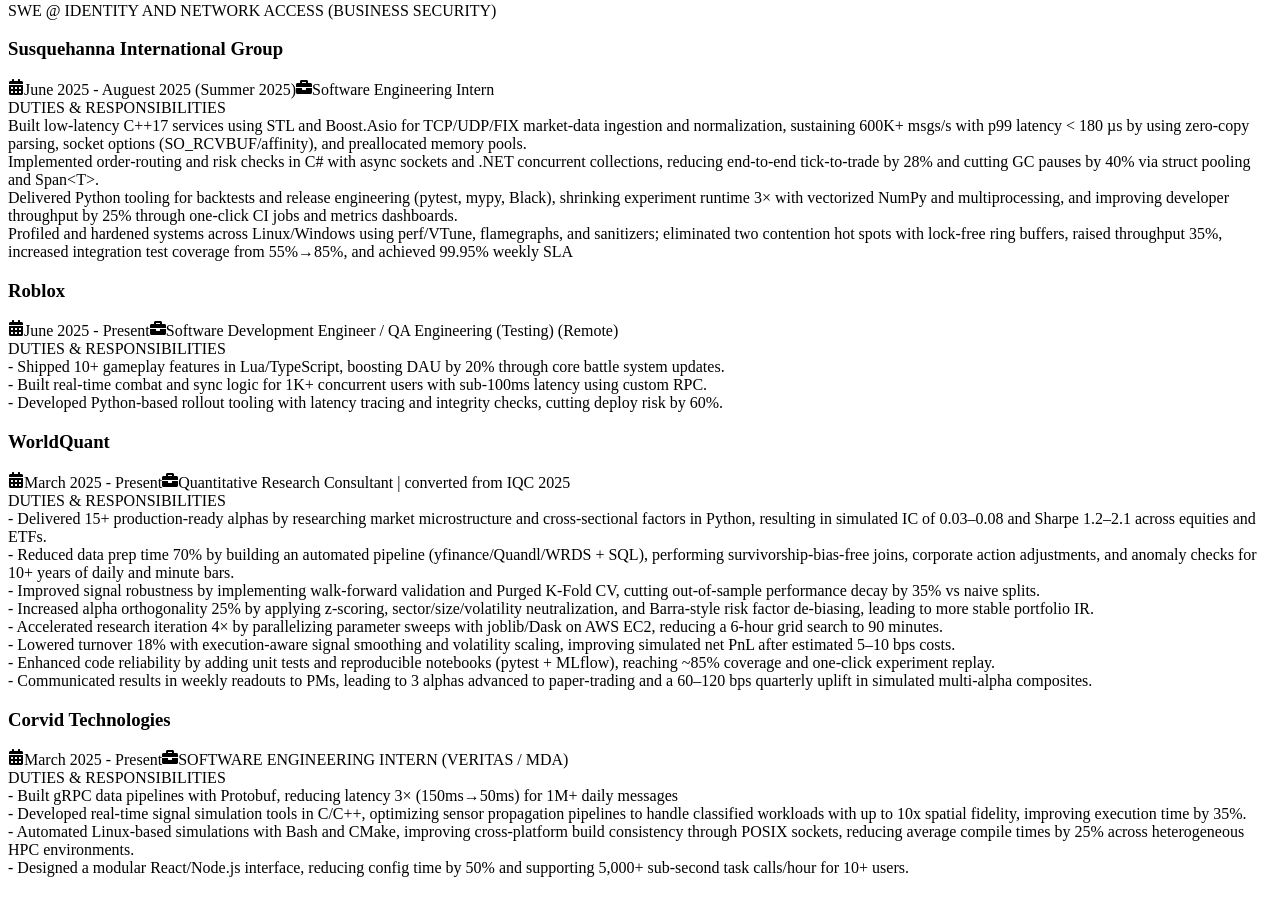
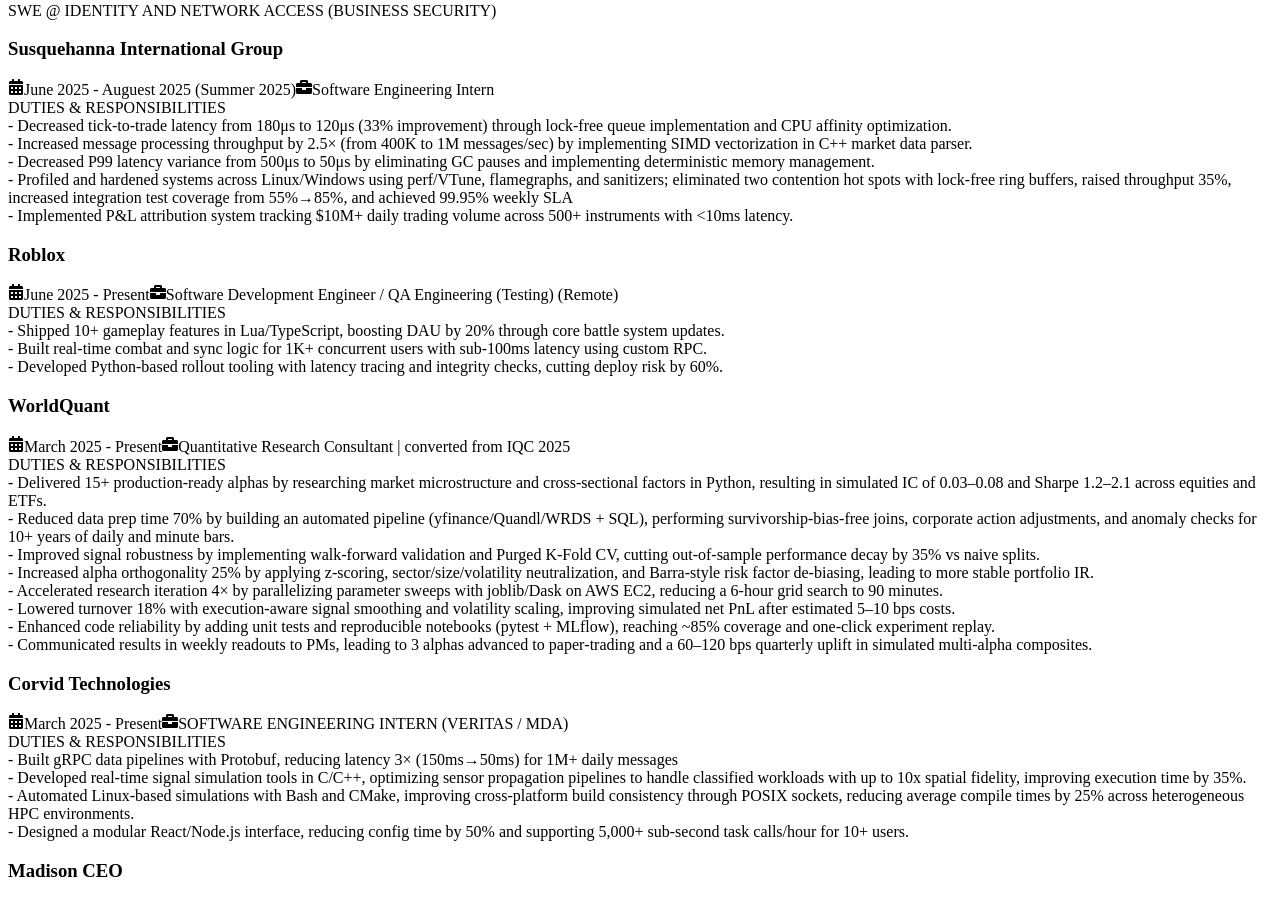
Before and after one commit to ab0626/personal-portfolio, a Next.js app: page / in a window 1280 px wide. Shown: the part 2523-3421 px from the top of the page. Built offline with nearby package versions, Linux system fonts and the light colour scheme.

Commit message:
Update navbar component with latest changes

```diff
--- a/src/components/navbar.tsx
+++ b/src/components/navbar.tsx
@@ -29,10 +29,11 @@
     date: "June 2025 - Auguest 2025 (Summer 2025)",
     role: "Software Engineering Intern",
     description: [
-      "Built low‑latency C++17 services using STL and Boost.Asio for TCP/UDP/FIX market‑data ingestion and normalization, sustaining 600K+ msgs/s with p99 latency < 180 µs by using zero‑copy parsing, socket options (SO_RCVBUF/affinity), and preallocated memory pools.",
-      "Implemented order‑routing and risk checks in C# with async sockets and .NET concurrent collections, reducing end‑to‑end tick‑to‑trade by 28% and cutting GC pauses by 40% via struct pooling and Span<T>.",
-      "Delivered Python tooling for backtests and release engineering (pytest, mypy, Black), shrinking experiment runtime 3× with vectorized NumPy and multiprocessing, and improving developer throughput by 25% through one‑click CI jobs and metrics dashboards.",
-      "Profiled and hardened systems across Linux/Windows using perf/VTune, flamegraphs, and sanitizers; eliminated two contention hot spots with lock‑free ring buffers, raised throughput 35%, increased integration test coverage from 55%→85%, and achieved 99.95% weekly SLA"
+      "- Decreased tick-to-trade latency from 180μs to 120μs (33% improvement) through lock-free queue implementation and CPU affinity optimization.",
+      "- Increased message processing throughput by 2.5× (from 400K to 1M messages/sec) by implementing SIMD vectorization in C++ market data parser.",
+      "- Decreased P99 latency variance from 500μs to 50μs by eliminating GC pauses and implementing deterministic memory management.",
+      "- Profiled and hardened systems across Linux/Windows using perf/VTune, flamegraphs, and sanitizers; eliminated two contention hot spots with lock‑free ring buffers, raised throughput 35%, increased integration test coverage from 55%→85%, and achieved 99.95% weekly SLA",
+      "- Implemented P&L attribution system tracking $10M+ daily trading volume across 500+ instruments with <10ms latency."
     ]
   },
   {
```
